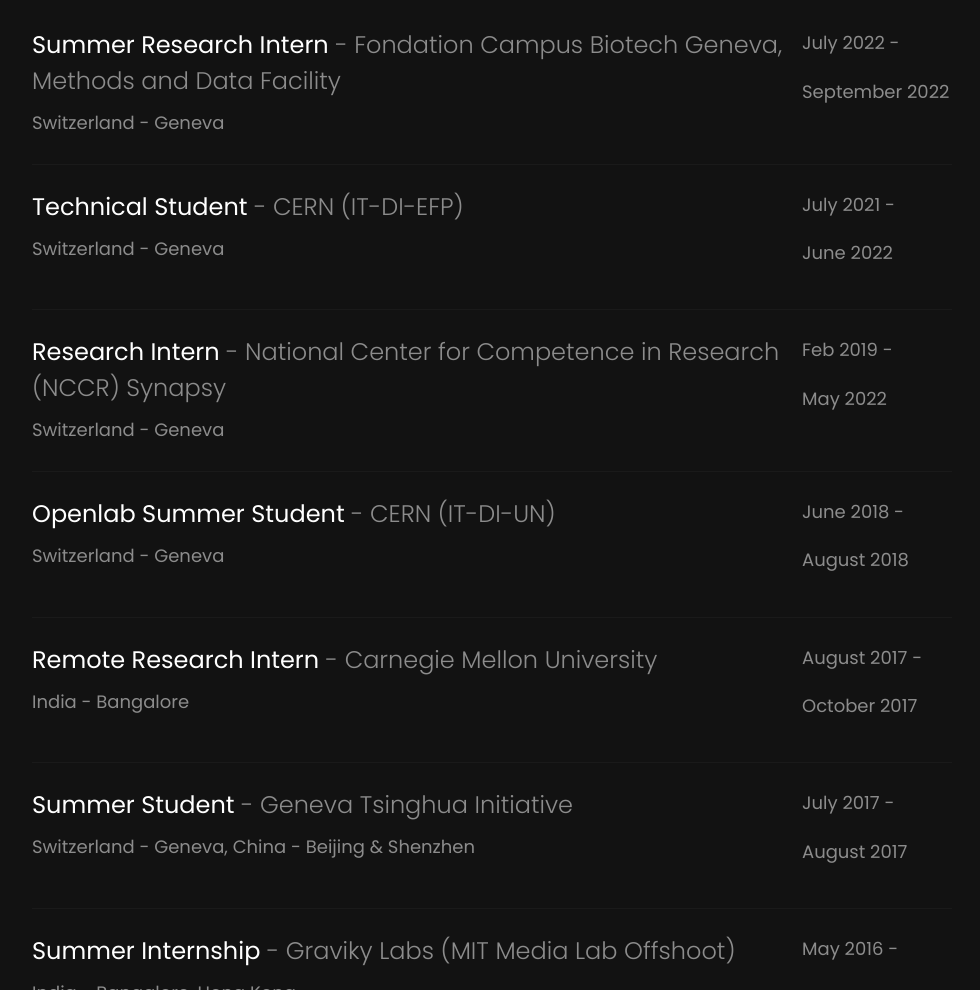
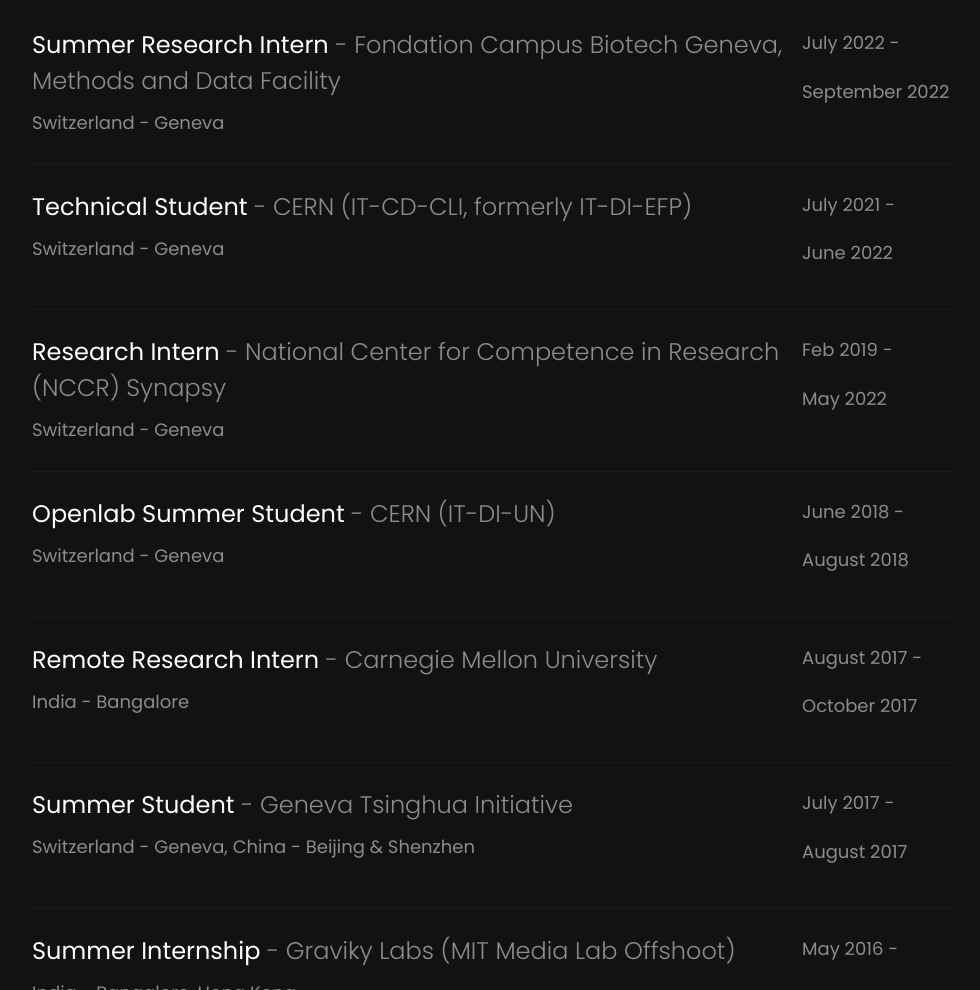
Before and after one commit to nshreyasvi/nshreyasvi.github.io, a plain HTML site: page about.html in a window 1280 px wide. Shown: the part 1359-2349 px from the top of the page, without its empty margins (243-1223 px from the left). Drawn offline with Linux system fonts and the light colour scheme; some packages are replaced by stand-ins of ours; no server answers; files whose address does not match are found by name.

Commit message:
Update about.html

```diff
--- a/about.html
+++ b/about.html
@@ -116,7 +116,7 @@
 
           			<div class="exp-wrap py-4">
           				<div class="desc">
-	          				<h4>Technical Student <span> - CERN (IT-DI-EFP)</span> </h4>
+	          				<h4>Technical Student <span> - CERN (IT-CD-CLI, formerly IT-DI-EFP)</span> </h4>
 	          				<p class="location">Switzerland - Geneva</p>
           				</div>
           				<div class="year">
```
